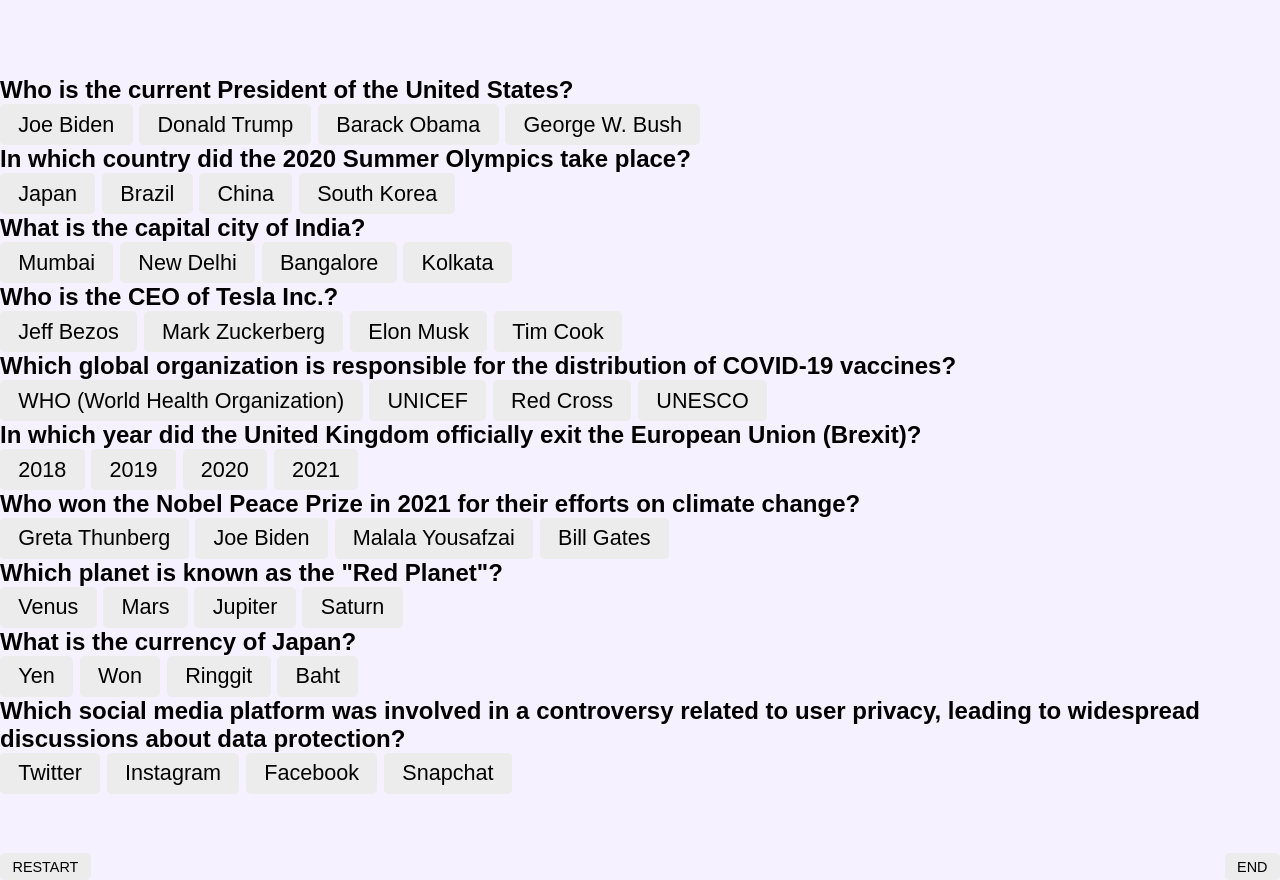
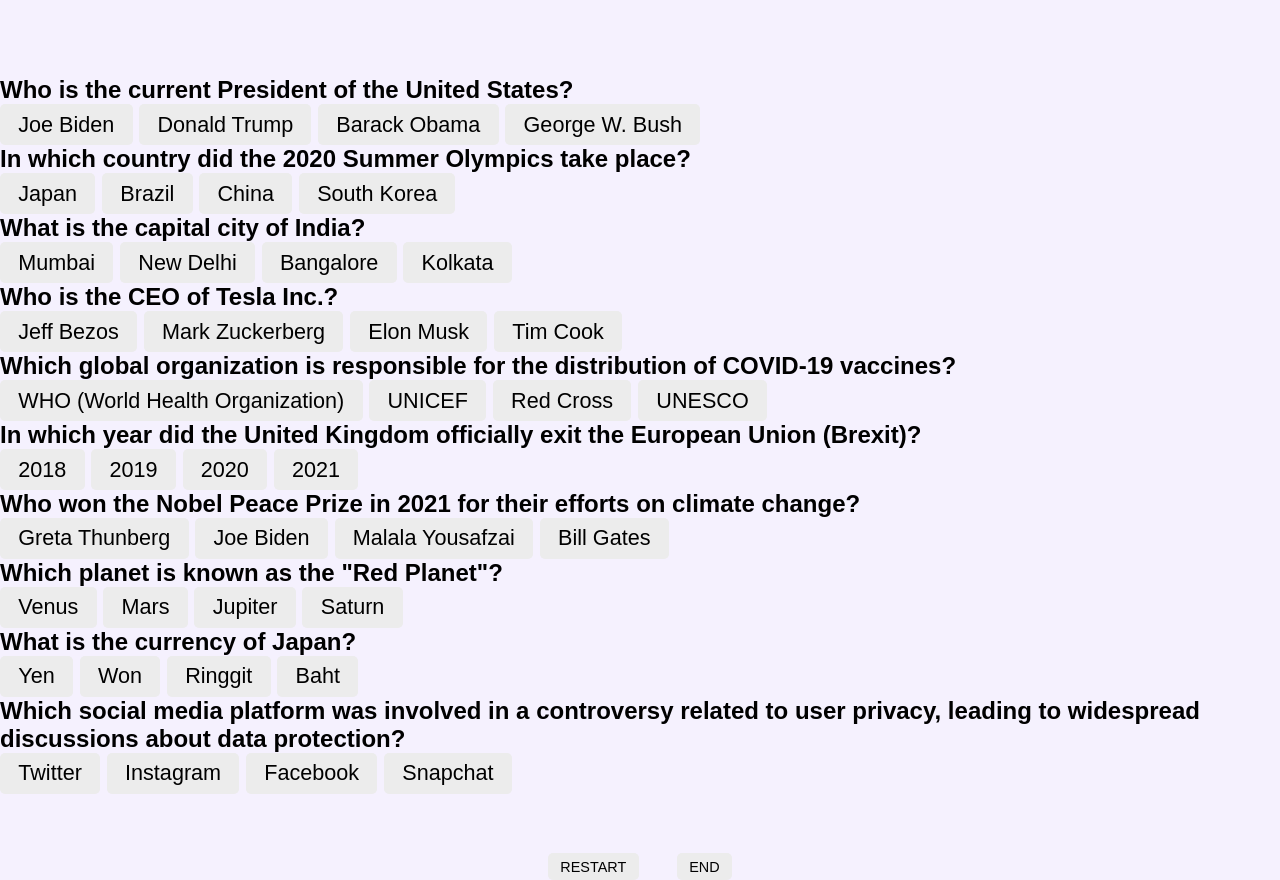
Before and after one commit to shaquibkhan/quiz-web-app, a plain HTML site: page index.html in a window 1280 px wide. Shown: the part 94-974 px from the top of the page. Drawn offline with Linux system fonts and the light colour scheme.

```diff
--- a/index.css
+++ b/index.css
@@ -76,8 +76,8 @@
 
 .btn {
     display: flex;
-    justify-content: space-between;
-    gap: 18px;
+    justify-content: center;
+    gap: 38px;
 }
 
 .ques-score-row {
```
